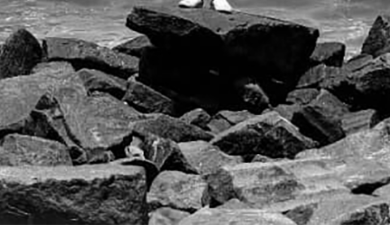
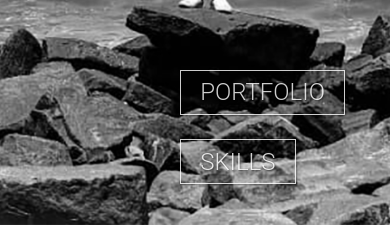
Before and after one commit to anuj070894/Portfolio, a React (Create React App) app: page / in a window 390 px wide. Shown: the part 619-844 px from the top of the page. Built offline with nearby package versions, Linux system fonts and the light colour scheme.

Commit message:
minor css fix

```diff
--- a/src/components/main/main-page.css
+++ b/src/components/main/main-page.css
@@ -89,7 +89,16 @@
 		margin-left: 0;
 	}
 
+	.main-page-container-home-section-heading {
+		display: none;
+	}
+
 	.main-page-container-home-section-subheading {
-		visibility: hidden;
+		display: none;
+	}
+
+	.main-page-home-buttons {
+		bottom: 2%;
+		position: absolute;
 	}
 }
```
